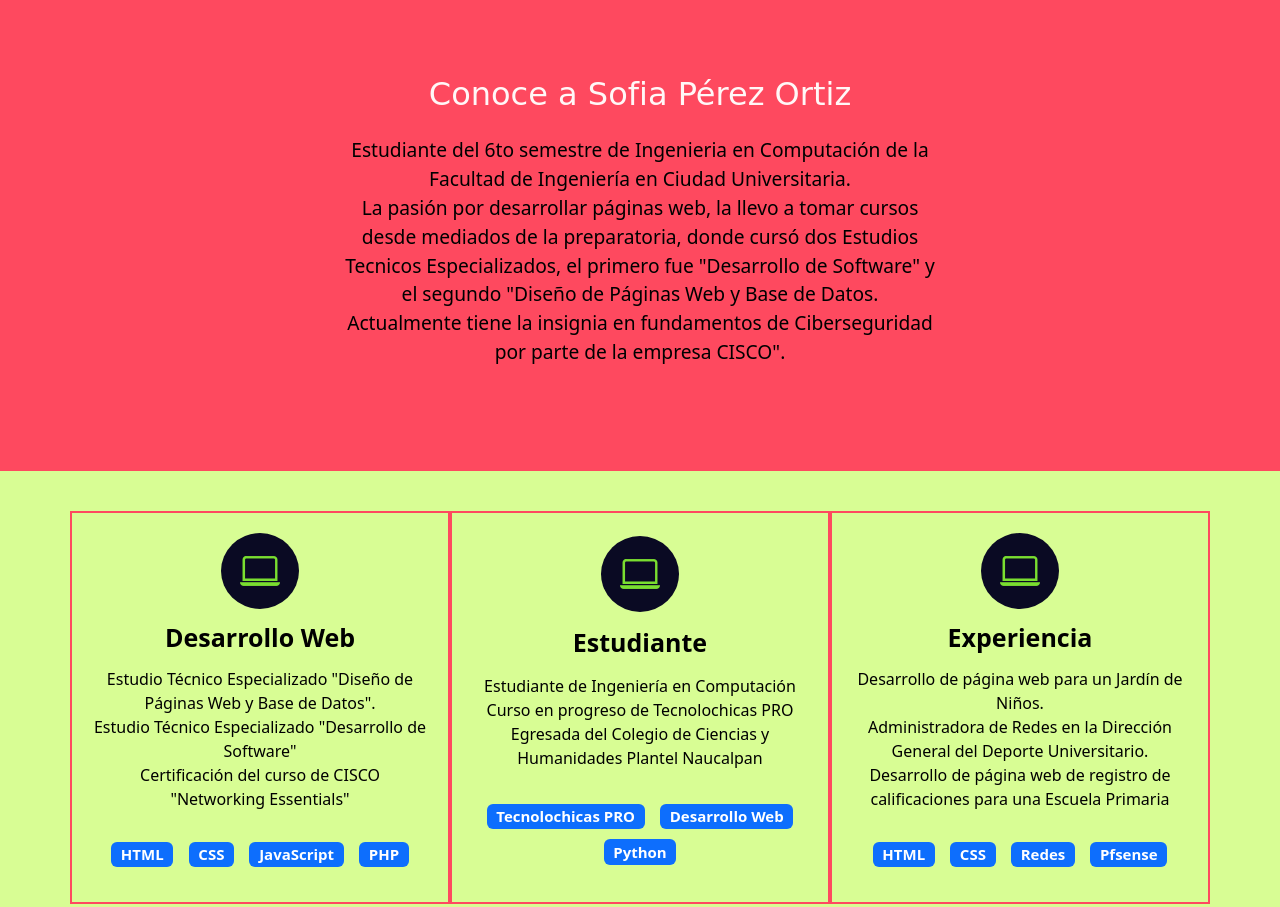
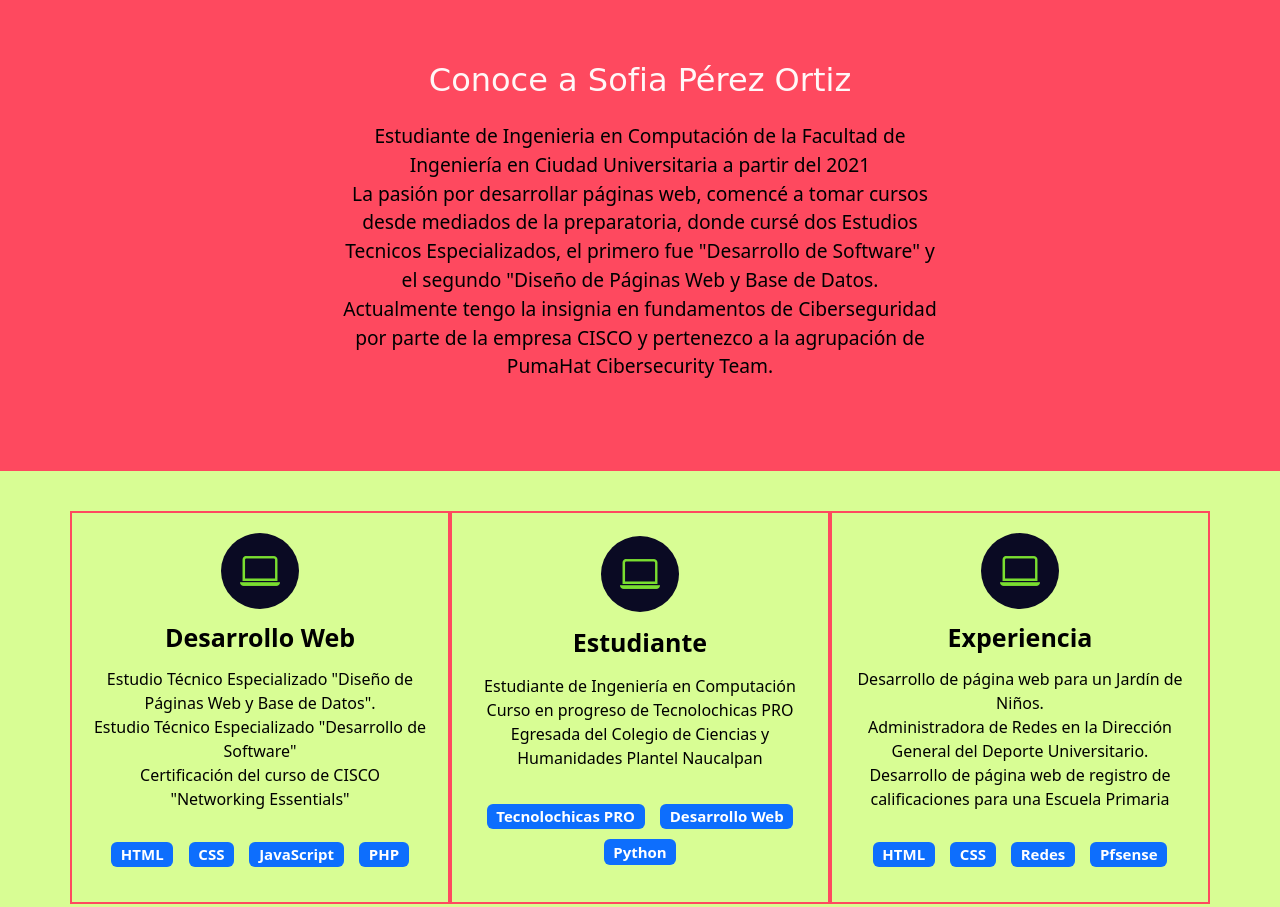
Before and after one commit to sofia-perez14/PortafolioSPO, a plain HTML site: page index.html in a window 1280 px wide. Shown: the part 940-1847 px from the top of the page. Drawn offline with nearby package versions, Linux system fonts and the light colour scheme; a web font is replaced by a local one.

Commit message:
Update index.html

```diff
--- a/index.html
+++ b/index.html
@@ -67,8 +67,8 @@
     <section id="sobre-mi" class="sobre-mi seccion-oscura">
       <div class="contenedor">
         <h2 class="seccion-titulo">Conoce a Sofia Pérez Ortiz</h2>
-        <p class="seccion-texto">Estudiante del 6to semestre de Ingenieria en Computación de la Facultad de Ingeniería en Ciudad Universitaria. <br>
-          La pasión por desarrollar páginas web, la llevo a tomar cursos desde mediados de la preparatoria, donde cursó dos Estudios Tecnicos Especializados, el primero fue "Desarrollo de Software" y el segundo "Diseño de Páginas Web y Base de Datos. <br> Actualmente tiene la insignia en fundamentos de Ciberseguridad por parte de la empresa CISCO".</p>
+        <p class="seccion-texto">Estudiante de Ingenieria en Computación de la Facultad de Ingeniería en Ciudad Universitaria a partir del 2021 <br>
+          La pasión por desarrollar páginas web, comencé a tomar cursos desde mediados de la preparatoria, donde cursé dos Estudios Tecnicos Especializados, el primero fue "Desarrollo de Software" y el segundo "Diseño de Páginas Web y Base de Datos. <br> Actualmente tengo la insignia en fundamentos de Ciberseguridad por parte de la empresa CISCO y pertenezco a la agrupación de PumaHat Cibersecurity Team.</p>
       </div>
     </section>
 
@@ -231,9 +231,9 @@
         <a href="https://instagram.com/_sofia_p14?igshid=MXJuajZjc240cHc4MQ==" target="_blank" rel="noopener noreferrer">
           <i class="bi bi-instagram"></i>
         </a>
-        <a href="perezortizsofia9@gmail.com" target="_blank" rel="noopener noreferrer">
+        <!-- <a href="perezortizsofia9@gmail.com" target="_blank" rel="noopener noreferrer">
           <i class="bi bi-envelope"></i>
-        </a>
+        </a> -->
       </div>
       <div class="derechos-de-autor">Creado por Sofia Pérez (2023) &#169;</div>
     </footer>
```
